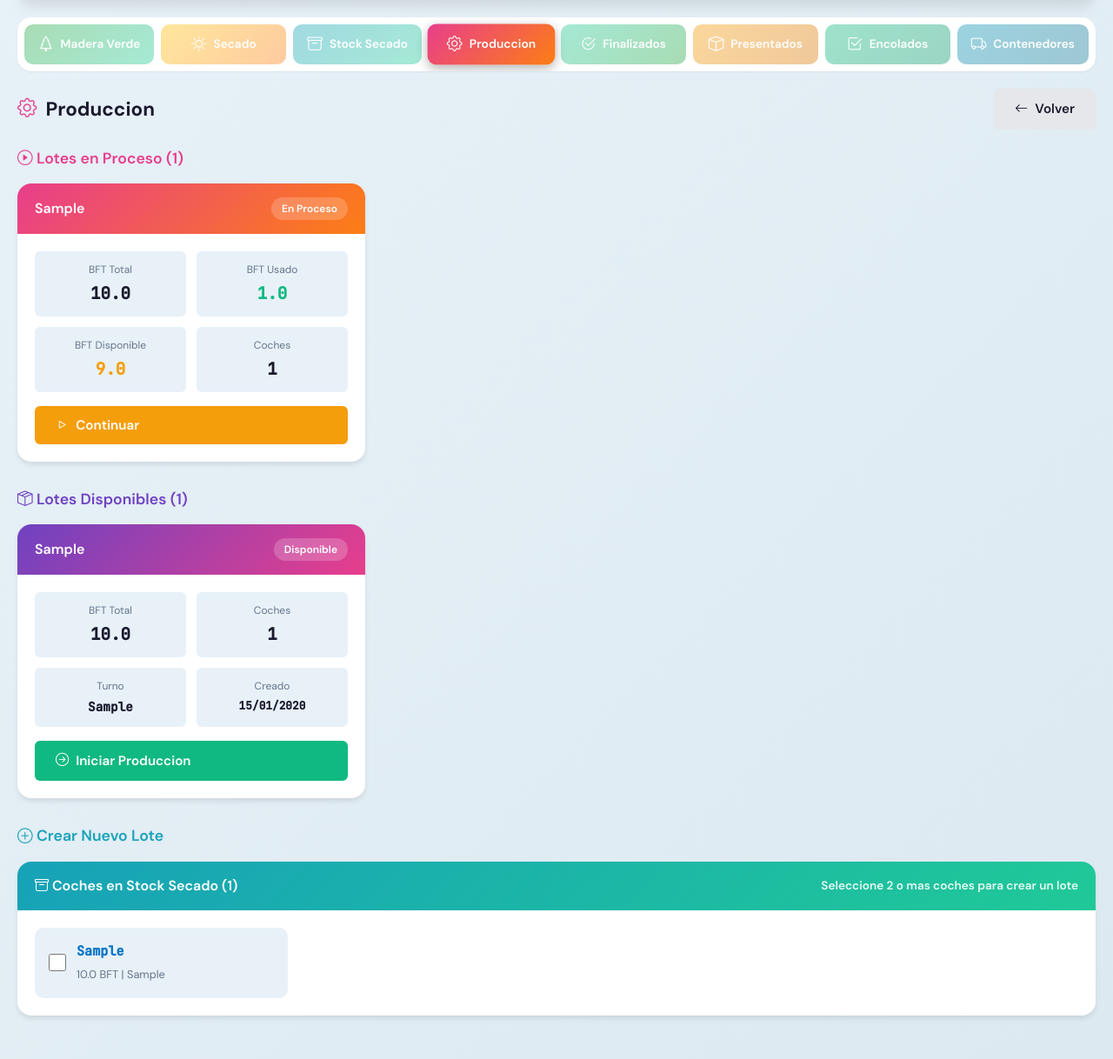
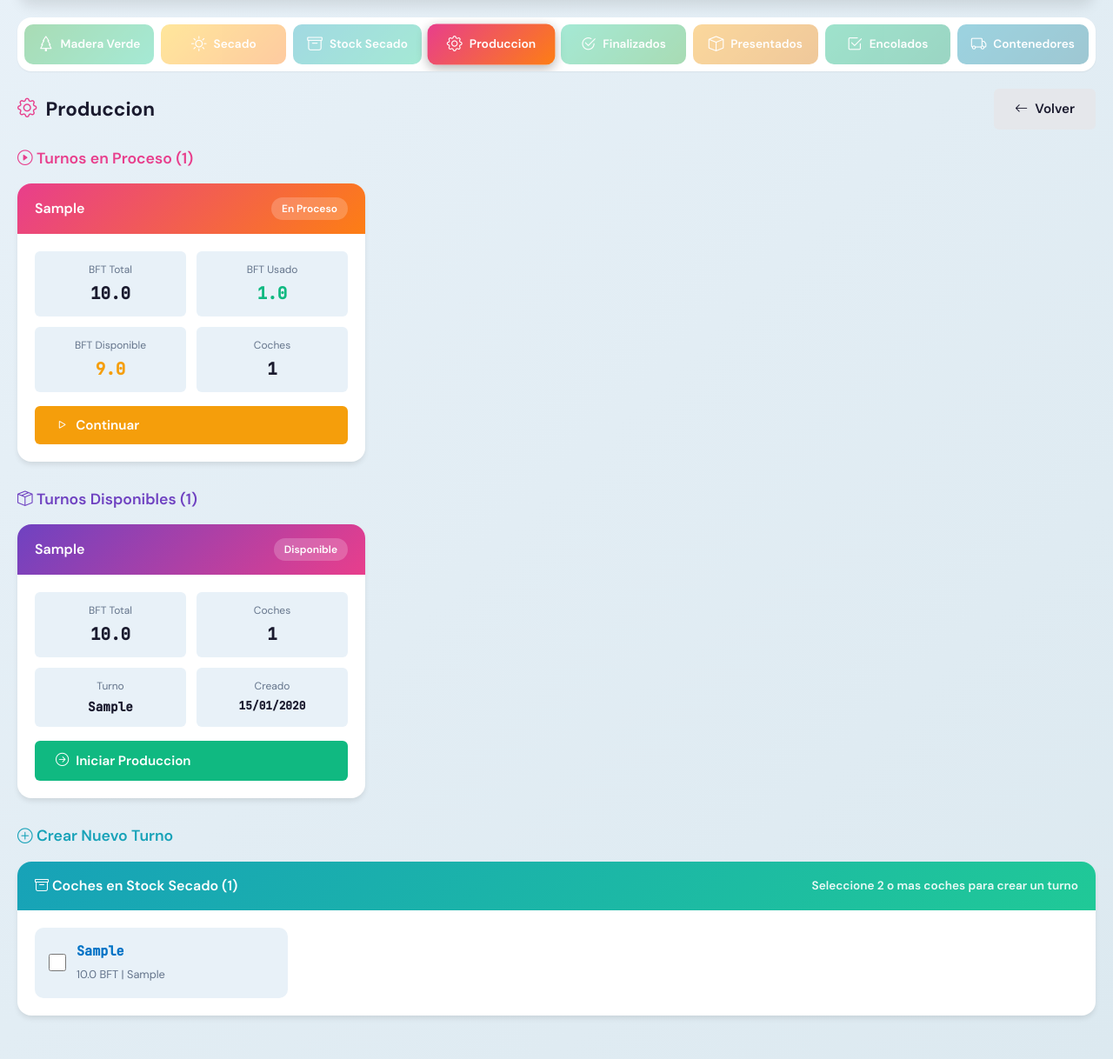
Before and after one commit to nicolasalejandro543-byte/inventario-qr, a Flask app: template templates/produccion.html in a window 1280 px wide. Shown: the part 110-1328 px from the top of the page at 87% size. Run offline with Flask 3, Linux system fonts and the light colour scheme; the template is opened without the code that fills it: values that come from a table or form of the project are taken from there, others are empty; tables that the repository leaves empty hold one stand-in row (values such as "Sample post").

Commit message:
Cambiar terminologia Lote por Turno en produccion
- 'Lotes en Proceso' -> 'Turnos en Proceso'
- 'Lotes Disponibles' -> 'Turnos Disponibles'
- 'Crear Nuevo Lote' -> 'Crear Nuevo Turno'
- Actualizar textos del modal y mensajes relacionados

Co-Authored-By: Claude Opus 4.5 <noreply@anthropic.com>

```diff
--- a/templates/produccion.html
+++ b/templates/produccion.html
@@ -481,7 +481,7 @@
 <!-- Lotes en Proceso -->
 {% if lotes_en_proceso %}
 <h3 style="font-size: 1.1rem; font-weight: 600; margin-bottom: 16px; color: #e83e8c;">
-    <i class="bi bi-play-circle"></i> Lotes en Proceso ({{ lotes_en_proceso|length }})
+    <i class="bi bi-play-circle"></i> Turnos en Proceso ({{ lotes_en_proceso|length }})
 </h3>
 <div class="lotes-grid">
     {% for lote in lotes_en_proceso %}
@@ -522,7 +522,7 @@
 
 <!-- Lotes Disponibles -->
 <h3 style="font-size: 1.1rem; font-weight: 600; margin-bottom: 16px; color: #6f42c1;">
-    <i class="bi bi-box-seam"></i> Lotes Disponibles ({{ lotes_disponibles|length }})
+    <i class="bi bi-box-seam"></i> Turnos Disponibles ({{ lotes_disponibles|length }})
 </h3>
 
 {% if lotes_disponibles %}
@@ -563,16 +563,16 @@
 </div>
 {% endif %}
 
-<!-- Crear Nuevo Lote desde Stock Secado -->
+<!-- Crear Nuevo Turno desde Stock Secado -->
 <h3 style="font-size: 1.1rem; font-weight: 600; margin-bottom: 16px; margin-top: 30px; color: #17a2b8;">
-    <i class="bi bi-plus-circle"></i> Crear Nuevo Lote
+    <i class="bi bi-plus-circle"></i> Crear Nuevo Turno
 </h3>
 
 {% if coches_stock_secado %}
 <div class="coches-secado-section">
     <div class="coches-secado-header">
         <span><i class="bi bi-archive"></i> Coches en Stock Secado ({{ coches_stock_secado|length }})</span>
-        <span style="font-size: 0.85rem; opacity: 0.9;">Seleccione 2 o mas coches para crear un lote</span>
+        <span style="font-size: 0.85rem; opacity: 0.9;">Seleccione 2 o mas coches para crear un turno</span>
     </div>
     <div class="coches-secado-body">
         <div class="coches-secado-grid">
@@ -594,7 +594,7 @@
                 <span id="selected-bft">0</span> BFT
             </div>
             <button class="btn" style="background: #6f42c1; color: white;" onclick="openCrearLoteModal()">
-                <i class="bi bi-box-seam"></i> Crear Lote
+                <i class="bi bi-box-seam"></i> Crear Turno
             </button>
         </div>
     </div>
@@ -611,18 +611,18 @@
 <div class="modal-overlay" id="crear-lote-modal">
     <div class="modal-content">
         <div class="modal-header">
-            <h3><i class="bi bi-box-seam"></i> Crear Nuevo Lote</h3>
+            <h3><i class="bi bi-box-seam"></i> Crear Nuevo Turno</h3>
         </div>
         <div class="modal-body">
             <div id="lote-result-message" class="result-message"></div>
 
             <div id="lote-form-section">
                 <p style="margin-bottom: 16px; color: var(--color-text-muted);">
-                    Se creara un lote con <strong id="lote-modal-count">0</strong> coches seleccionados.
+                    Se creara un turno con <strong id="lote-modal-count">0</strong> coches seleccionados.
                 </p>
 
                 <div class="lote-resumen" style="background: var(--color-bg-light); padding: 16px; border-radius: var(--radius-md); margin-bottom: 16px;">
-                    <h4 style="margin-bottom: 12px; font-size: 0.95rem; color: var(--color-text-muted);">Resumen del Lote:</h4>
+                    <h4 style="margin-bottom: 12px; font-size: 0.95rem; color: var(--color-text-muted);">Resumen del Turno:</h4>
                     <div style="display: grid; grid-template-columns: 1fr 1fr; gap: 12px;">
                         <div>
                             <span style="font-size: 0.85rem; color: var(--color-text-muted);">Coches:</span>
@@ -662,7 +662,7 @@
                 <div style="color: var(--color-success); font-size: 3rem; margin-bottom: 16px;">
                     <i class="bi bi-check-circle-fill"></i>
                 </div>
-                <h4 style="margin-bottom: 8px;">Lote Creado Exitosamente</h4>
+                <h4 style="margin-bottom: 8px;">Turno Creado Exitosamente</h4>
                 <p id="lote-codigo-creado" style="font-family: 'JetBrains Mono', monospace; font-size: 1.2rem; color: #6f42c1; margin-bottom: 16px;"></p>
                 <div style="margin-bottom: 16px;">
                     <img id="lote-qr-imagen" src="" alt="QR del Lote" style="max-width: 200px; border: 2px solid #6f42c1; border-radius: var(--radius-md);">
@@ -675,7 +675,7 @@
         <div class="modal-footer">
             <button class="btn btn-secondary" id="btn-cancelar-lote" onclick="closeCrearLoteModal()">Cancelar</button>
             <button class="btn" style="background: #6f42c1; color: white;" id="btn-confirmar-lote" onclick="confirmarCrearLote()">
-                <i class="bi bi-check-lg"></i> Crear Lote
+                <i class="bi bi-check-lg"></i> Crear Turno
             </button>
         </div>
     </div>
@@ -741,7 +741,7 @@ function selectTurnoOption(turno) {
 // Abrir modal
 function openCrearLoteModal() {
     if (selectedCoches.size < 1) {
-        alert('Debe seleccionar al menos 1 coche para crear un lote.');
+        alert('Debe seleccionar al menos 1 coche para crear un turno.');
         return;
     }
 
@@ -810,14 +810,14 @@ async function confirmarCrearLote() {
             btn.style.display = 'none';
             document.getElementById('btn-cancelar-lote').textContent = 'Cerrar';
         } else {
-            showResultMessage(data.error || 'Error al crear el lote', 'error');
+            showResultMessage(data.error || 'Error al crear el turno', 'error');
             btn.disabled = false;
-            btn.innerHTML = '<i class="bi bi-check-lg"></i> Crear Lote';
+            btn.innerHTML = '<i class="bi bi-check-lg"></i> Crear Turno';
         }
     } catch (error) {
         showResultMessage('Error de conexion: ' + error.message, 'error');
         btn.disabled = false;
-        btn.innerHTML = '<i class="bi bi-check-lg"></i> Crear Lote';
+        btn.innerHTML = '<i class="bi bi-check-lg"></i> Crear Turno';
     }
 }
 
```
